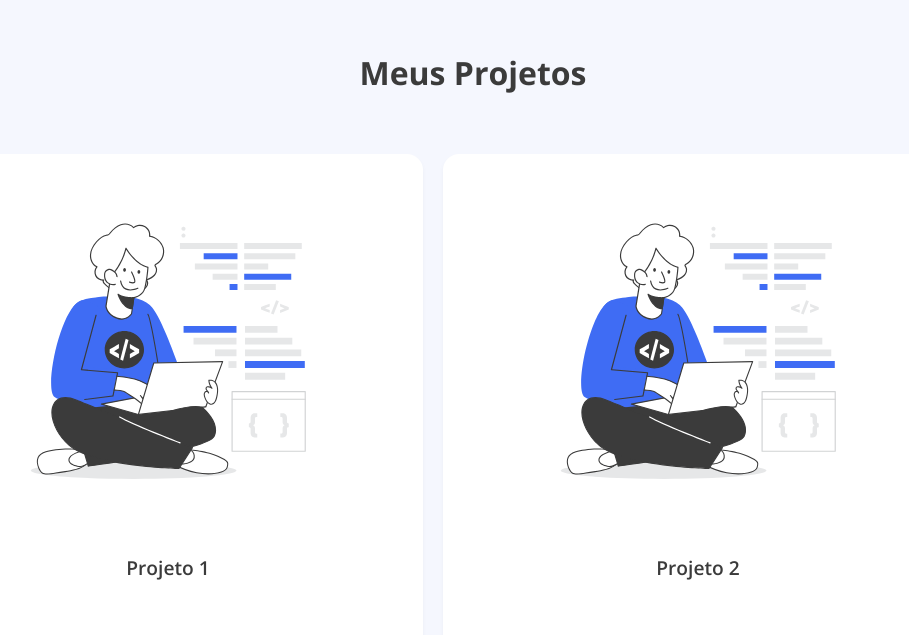
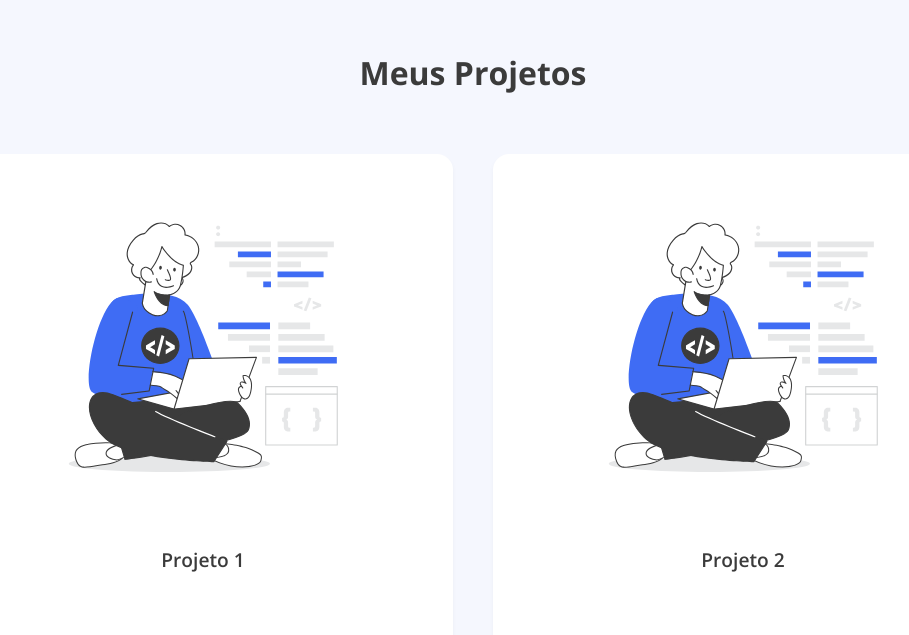
Before and after one commit to Matheus-hora48/portifolio-matheus-hora, a Next.js app: page / in a window 1280 px wide. Shown: the part 1729-2364 px from the top of the page, without its empty margins (167-1076 px from the left). Built offline with nearby package versions, Linux system fonts and the light colour scheme.

Commit message:
deixando os projetos responsivo

```diff
--- a/src/components/projects/projects.module.css
+++ b/src/components/projects/projects.module.css
@@ -4,8 +4,10 @@
   margin-bottom: 24px;
   background-color: var(--grey-color);
   padding: 80px;
-  text-align: center;
   margin-bottom: 40px;
+  display: flex;
+  flex-direction: column;
+  align-items: center;
 }
 
 .projectSection h2 {
@@ -15,22 +17,14 @@
   margin-bottom: 60px;
 }
 
-.projectContainer {
-  display: flex;
-  flex-wrap: wrap;
-  gap: 20px;
-  justify-content: center;
-}
 
 .project {
-  flex: 1;
-  width: 80vw;
-  min-width: calc(50% - 50px);
+  width: 100%;
   padding: 24px;
   box-shadow: rgba(0, 0, 0, 0.04) 0px 3px 5px;
   border-radius: 16px;
   background: #fff;
-  max-width: 350px;
+  max-width: 500px;
 
 }
 
@@ -51,8 +45,9 @@
 
 .projectList {
   display: flex;
+  justify-content: center;
   flex-wrap: wrap;
-  gap: 20px;
+  gap: 40px;
 }
 
 .buttonSection {
--- a/src/components/projects/projects.tsx
+++ b/src/components/projects/projects.tsx
@@ -33,9 +33,7 @@ const Projects = () => {
   return (
     <section className={Style.projectSection}>
       <h2>Meus Projetos</h2>
-      <div className={Style.projectContainer}>
-        <ProjectList projects={projects} />
-      </div>
+      <ProjectList projects={projects} />
     </section>
   );
 };
```
